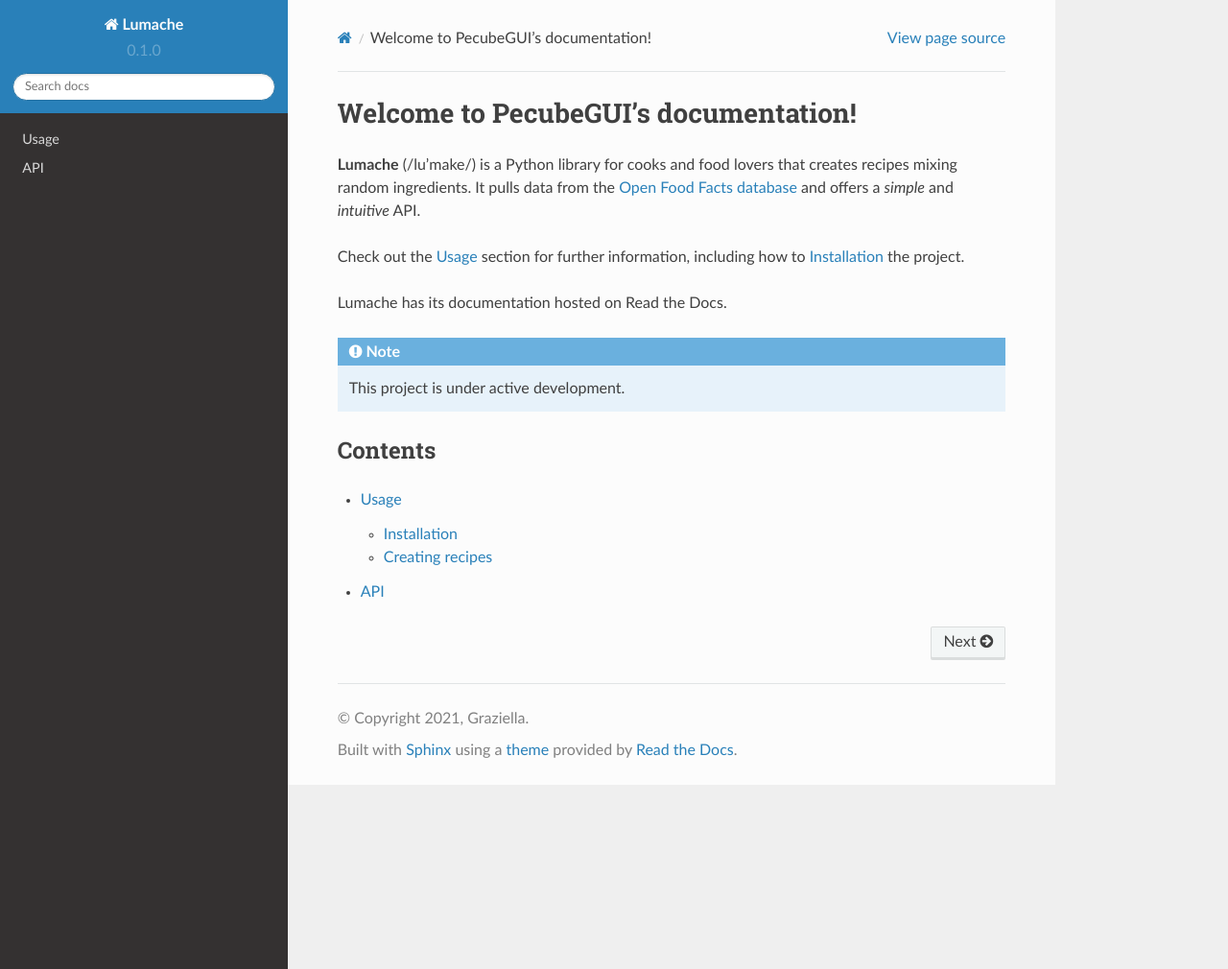
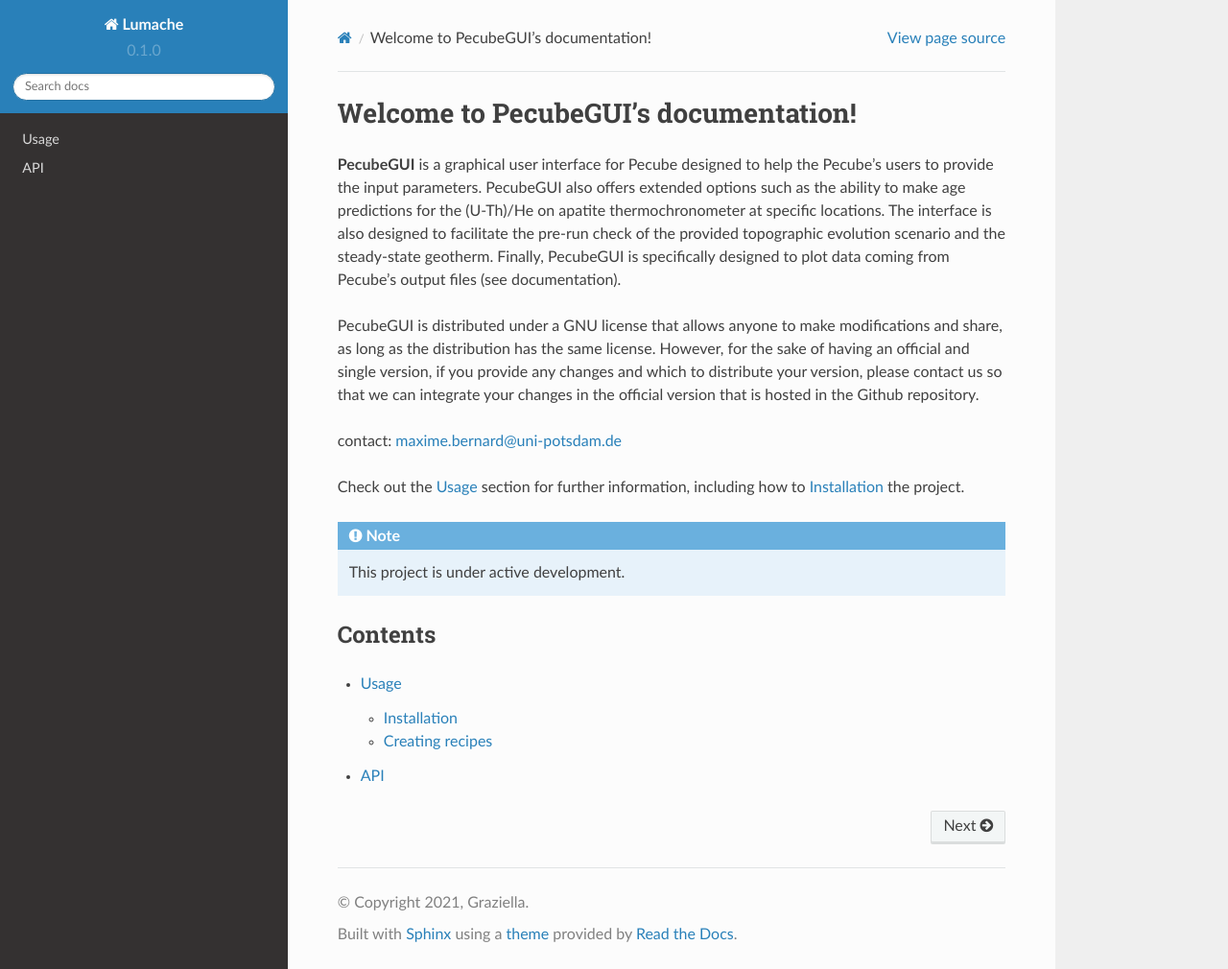
Before and after one commit to MBernAca/PecubeGUI_Doc, a Sphinx documentation site: the page built from docs/source/index.rst, in a window 1280 px wide and 1010 px high. Shown: the whole window at 96% size. Built offline with Sphinx 7.4.7 and the Read the Docs theme 2.0.0, drawn with Linux system fonts in a browser that asks for light colours.

Commit message:
update 17/02/2022

```diff
--- a/docs/source/index.rst
+++ b/docs/source/index.rst
@@ -1,15 +1,22 @@
 Welcome to PecubeGUI's documentation!
 ===================================
 
-**Lumache** (/lu'make/) is a Python library for cooks and food lovers
-that creates recipes mixing random ingredients.
-It pulls data from the `Open Food Facts database <https://world.openfoodfacts.org/>`_
-and offers a *simple* and *intuitive* API.
+**PecubeGUI** is a graphical user interface for Pecube designed to help the Pecube's users
+to provide the input parameters. PecubeGUI also offers extended options such as the ability
+to make age predictions for the (U-Th)/He on apatite thermochronometer at specific locations.
+The interface is also designed to facilitate the pre-run check of the provided topographic evolution
+scenario and the steady-state geotherm. Finally, PecubeGUI is specifically designed to plot data
+coming from Pecube's output files (see documentation).
+
+PecubeGUI is distributed under a GNU license that allows anyone to make modifications and share, as long as the
+distribution has the same license. However, for the sake of having an official and single version, if you provide any changes and
+which to distribute your version, please contact us so that we can integrate your changes in the official version that is hosted
+in the Github repository.
+
+contact: maxime.bernard@uni-potsdam.de
 
 Check out the :doc:`usage` section for further information, including
 how to :ref:`installation` the project.
-
-Lumache has its documentation hosted on Read the Docs.
 
 .. note::
 
```
